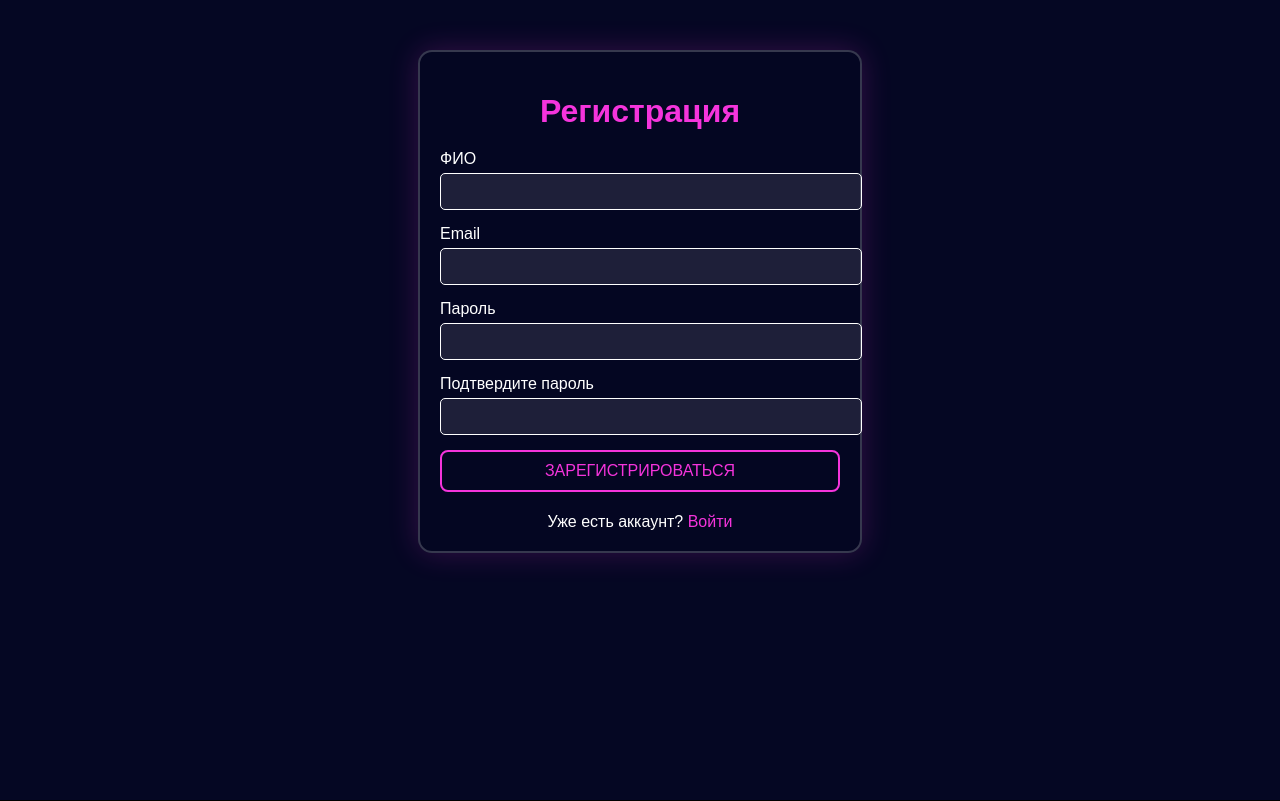
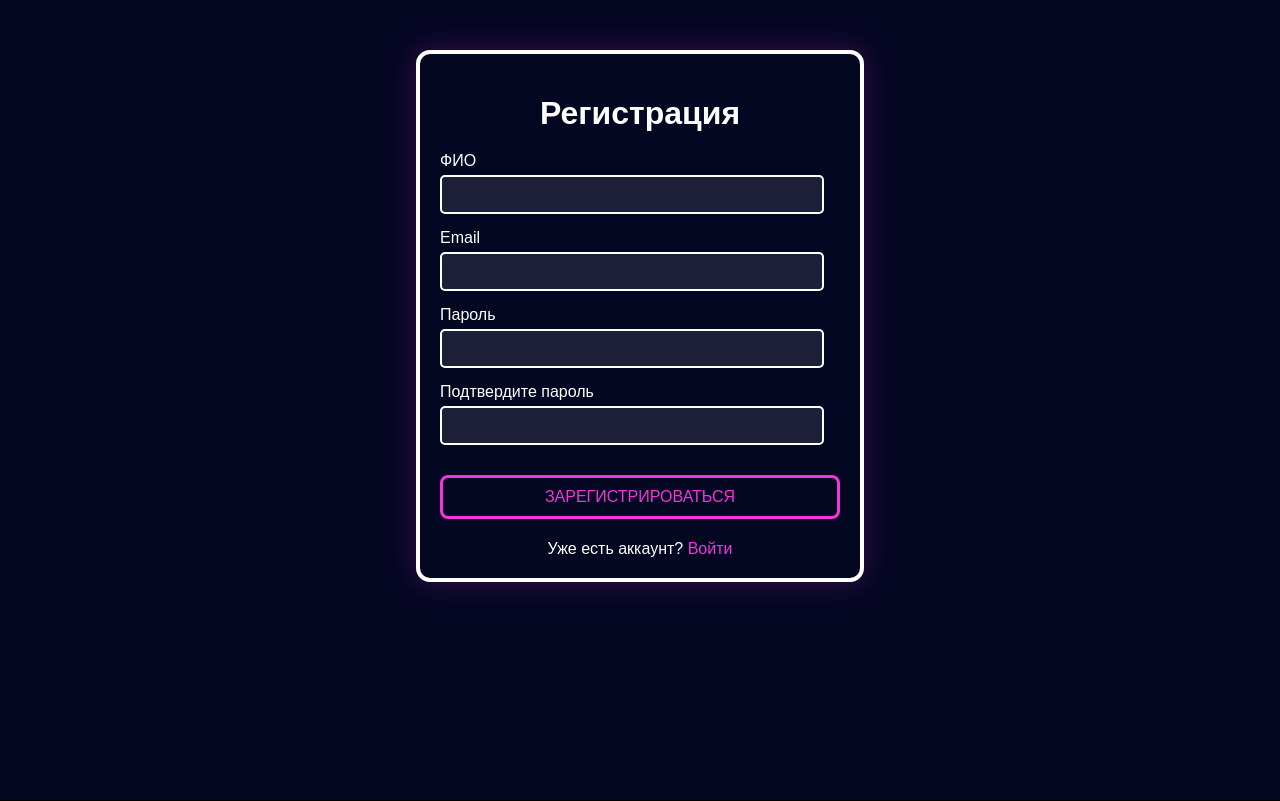
Before and after one commit to qqarisha/womens_community, a Flask app: page /lk/register in a window 1280 px wide. Shown: the part 116-917 px from the top of the page. Run offline with Flask 3, Linux system fonts and the light colour scheme.

Commit message:
Update register.css

```diff
--- a/main_block1/static/register.css
+++ b/main_block1/static/register.css
@@ -4,12 +4,12 @@
     padding: 20px; /* Внутренние отступы */
     background: rgba(5, 7, 35, 0.9); /* Темно-синий полупрозрачный фон */
     border-radius: 14px; /* Закругленные углы */
-    border: 2px solid rgba(255, 255, 255, 0.2); /* Полупрозрачная белая рамка */
+    border: 4px solid #ffffff; /* Полупрозрачная белая рамка */
     box-shadow: 0 0 30px rgba(245, 52, 220, 0.2); /* Розовое свечение */
 }
 
 .registration-header h1 {
-    color: #F534DC; /* Цвет заголовка */
+    color: #ffffff; /* Цвет заголовка */
     text-align: center; /* Центрирование текста */
     margin-bottom: 20px; /* Отступ снизу */
 }
@@ -27,9 +27,9 @@ label {
 input[type="text"],
 input[type="email"],
 input[type="password"] {
-    width: 100%; /* Ширина 100% */
+    width: 90%; /* Ширина 100% */
     padding: 10px; /* Внутренние отступы */
-    border: 1px solid #ffffff; /* Белая рамка */
+    border: 2px solid #ffffff; /* Белая рамка */
     border-radius: 5px; /* Закругленные углы */
     background: rgba(255, 255, 255, 0.1); /* Полупрозрачный фон для полей ввода */
     color: #ffffff; /* Цвет текста */
@@ -51,13 +51,14 @@ input[type="password"]:focus {
     width: 100%; /* Ширина кнопки 100% */
     padding: 10px; /* Внутренние отступы */
     background: none; /* Прозрачный фон */
-    border: 2px solid #F534DC; /* Розовая рамка */
+    border: 3px solid #F534DC; /* Розовая рамка */
     color: #F534DC; /* Розовый текст */
     border-radius: 8px; /* Закругленные углы */
     font-size: 16px; /* Размер шрифта */
     text-transform: uppercase; /* Заглавные буквы */
     cursor: pointer; /* Курсор в виде указателя */
     transition: background-color 0.3s; /* Плавный переход цвета фона */
+    margin-top: 15px;
 }
 
 .submit-btn:hover {
```
